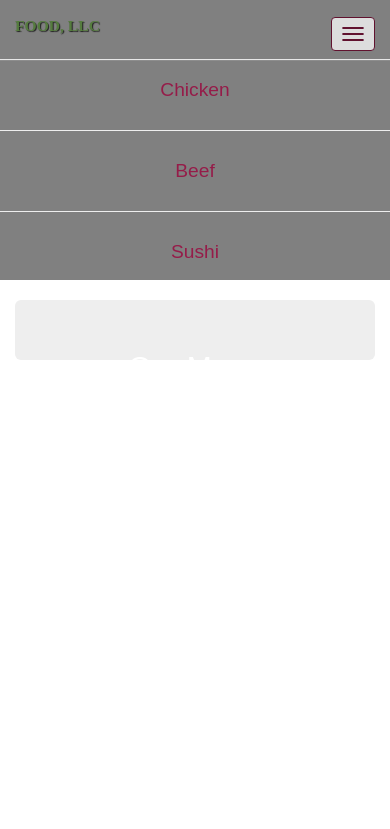
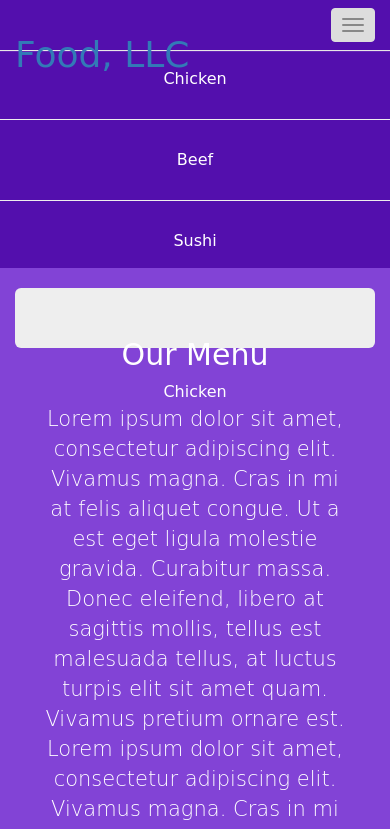
Before and after one commit to gaurav9354/Assignment-3, a plain HTML site: page index.html in a window 390 px wide. Both pictures are taken after a click on the button 353 px from the left and 34 px from the top of the page. Shown: the top 829 px of the page. Drawn offline with nearby package versions, Linux system fonts and the light colour scheme; a script that the page names is missing.

Commit message:
Update style.css

```diff
--- a/css/style.css
+++ b/css/style.css
@@ -1,108 +1,61 @@
 body {
-    font-size: 16px;
-    color: #fff;
-    background-color: white;
-    font-family: 'Oxygen', sans-serif;
+	font-size: 16px;
+	color: white;
+	background-color: #8243d6;
+	font-family: 'Lobster', cursive;
 }
 
-/** HEADER **/
+/* HEADER */
 #header-nav {
-    background-color: grey;
-    border-radius: 0;
-    border: 0;
+	background-color: #530fad;
+	border-radius: 0;
+	border: 0;
+	color: white;
 }
 
-.navbar-brand {
-    padding-top: 25px;
-    padding-bottom: 40px;
-}
-.navbar-brand a:hover, .navbar-brand a:focus {
-    text-decoration: none;
-}
-.navbar-brand h1 { /* Restaurant name */
-    font-family: 'Lora', serif;
-    color: #557c3e;
-    font-size: 1.7em;
-    text-transform: uppercase;
-    position: relative;
-    font-weight: bold;
-    text-shadow: 1px 1px 1px #222;
-    margin-top: 0;
-    margin-bottom: 0;
-    line-height: .75;
-    padding-bottom: 20px;
+.navbar-brand p {
+	color: white;
+	font-size: 20px;
 }
 
-#nav-list {
-    margin-top: 10px;
-}
-#nav-list a {
-    color: #951C49;
-    text-align: center;
-}
-.navbar-header button.navbar-toggle, .navbar-header .icon-bar {
-    border: 1px solid #61122f;
-}
-.navbar-header button.navbar-toggle {
-    clear: both;
-    margin-top: -33px;
+.navbar-brand a:focus, .navbar-brand a:hover {
+	text-decoration: none;
 }
 
-
-#nav-list li p {
-    background: #8e24aa;
+#nav-list a {
+	color: white;
+	text-align: center;
 }
 
+#nav-list a:hover {
+	background-color: #8243d6;
+}
 /* END HEADER */
 
-/* HOME PAGE */
-
-#home-tiles .item-text {
-    background: #5e5e5e;
-    padding: 10px;
+/* Section */
+#home {
+	margin-bottom: 30px;
 }
 
-#home-tiles .item-text p {
-    font-size: 1.3em;
-    font-weight: 400;
+.row {
+
+	position: relative;
+	float: left;
 }
 
-/* END OF HOME PAGE */
-/********** Large devices only **********/
-@media (min-width: 1200px) {
+.row > div > article {
+	background-color: white;
+	text-align: justify;
+	margin-bottom: 20px;
+	padding: 12px;
+	color: black;
 }
+/* End Section */
 
-/********** Medium devices only **********/
-@media (min-width: 992px) and (max-width: 1199px) {
+
+@media (max-width: 767px) {
+	.row > div > article {
+		width: 80%;
+		margin: 20px auto 0;
+	}
 }
-
-/********** Small devices only **********/
-@media (min-width: 768px) and (max-width: 991px) {
-}
-
-/********** Extra small devices only **********/
-@media (max-width: 767px) {
-    /* Header */
-    .navbar-brand {
-        padding-top: 10px;
-    }
-    .navbar-brand h1 { /* Restaurant name */
-        padding-top: 10px;
-        font-size: 4vw; /* 1vw = 1% of viewport width */
-    }
-
-    #collapsable-nav a { /* Collapsed nav menu text */
-        font-size: 1.2em;
-    }
-    #collapsable-nav a span { /* Collapsed nav menu glyph */
-        font-size: 1em;
-        margin-right: 5px;
-    }
-    /* End Header */
-
-    /* Home Page */
-    .menu-item-description {
-        text-align: center;;
-    }
-
-}
```
